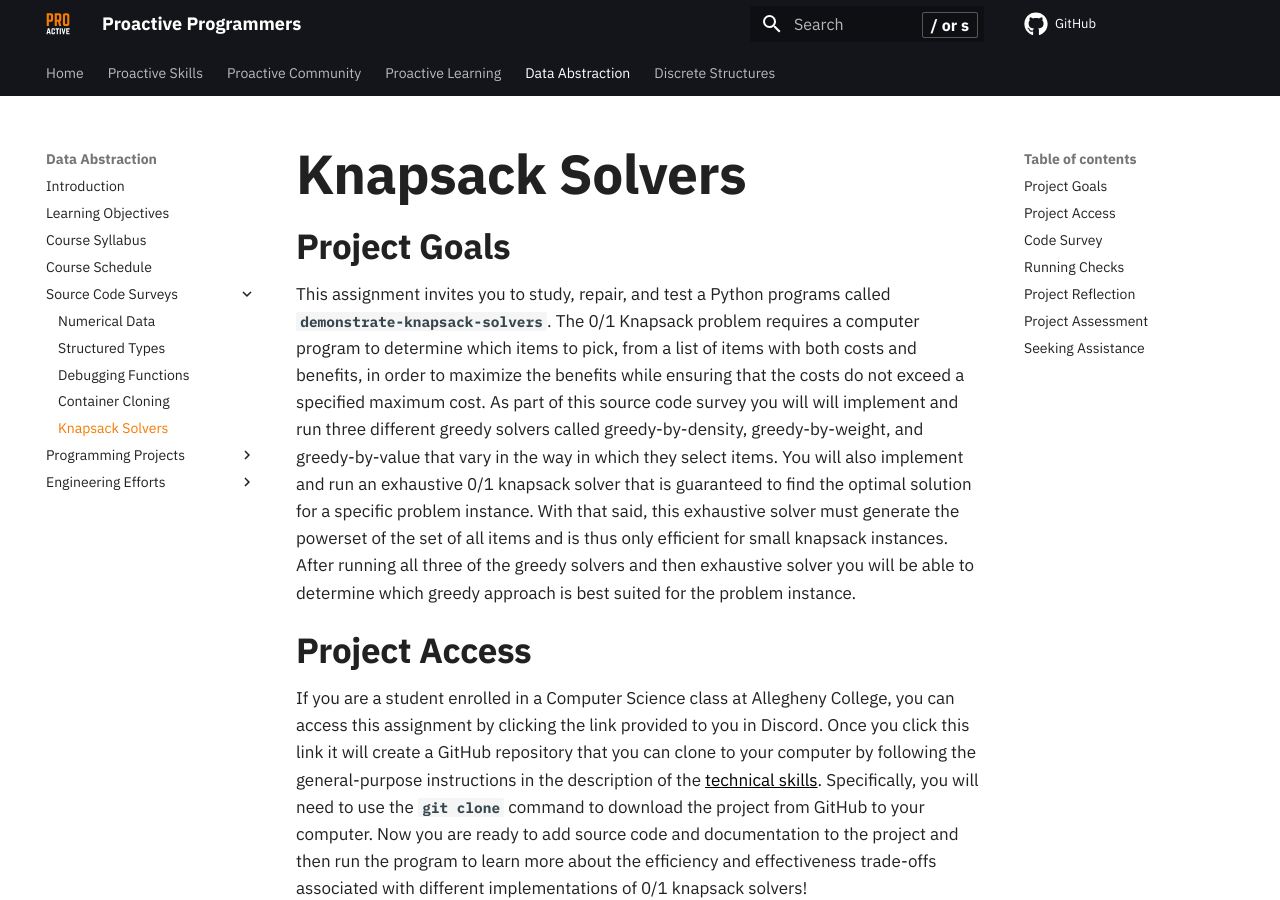
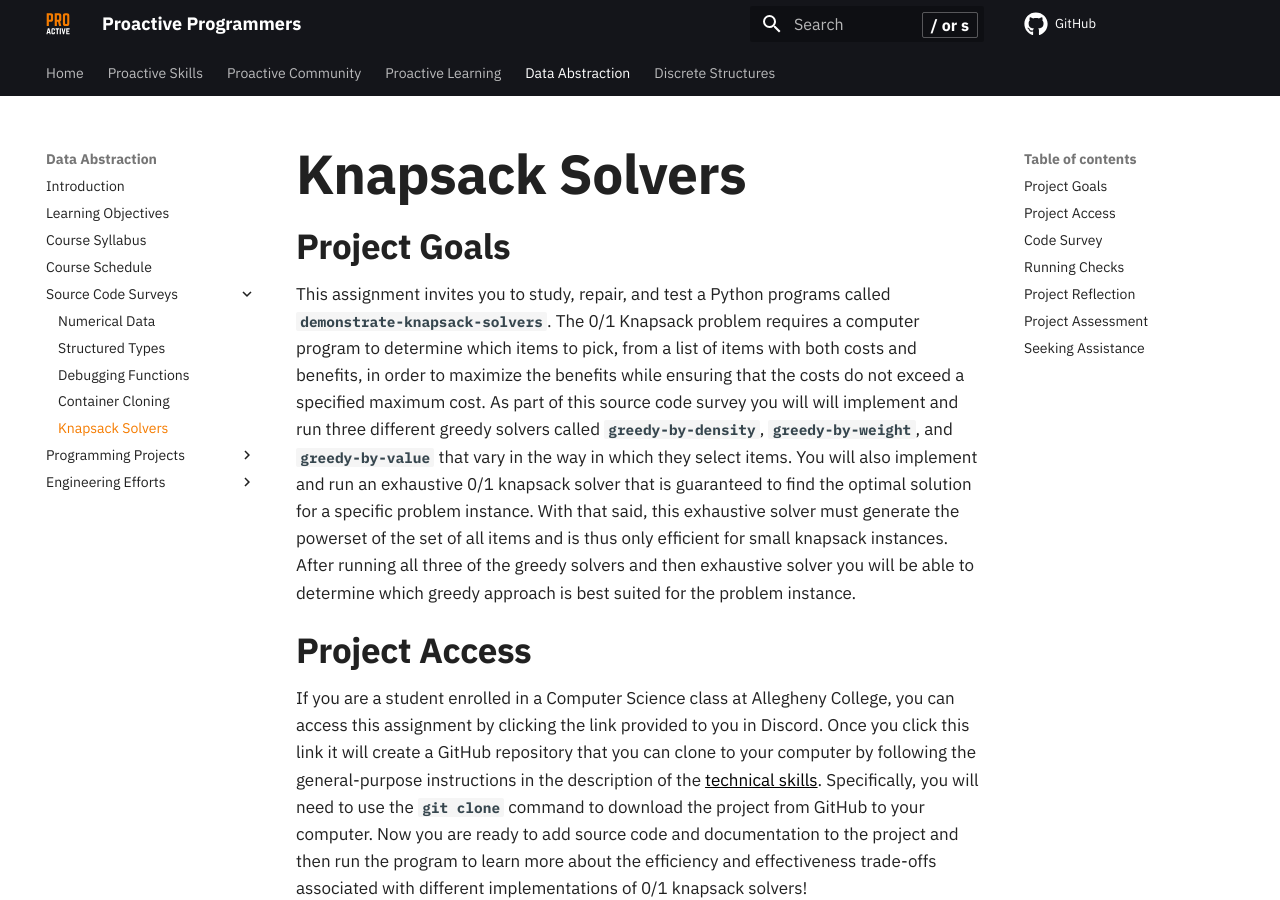
Before and after one commit to ProactiveProgrammers/www.proactiveprogrammers.com, an MkDocs documentation site: the page built from docs/data-abstraction/source-code-surveys/knapsack-solvers.md, in a window 1280 px wide and 900 px high. Built offline with MkDocs 1.6.1 and Material for MkDocs 9.7.7, drawn with Linux system fonts in a browser that asks for light colours; comment, search, counter and statistics services are not loaded; some of the changed text lies outside the part shown.

```diff
--- a/docs/data-abstraction/source-code-surveys/knapsack-solvers.md
+++ b/docs/data-abstraction/source-code-surveys/knapsack-solvers.md
@@ -7,14 +7,15 @@ This assignment invites you to study, repair, and test a Python programs called
 program to determine which items to pick, from a list of items with both costs
 and benefits, in order to maximize the benefits while ensuring that the costs do
 not exceed a specified maximum cost. As part of this source code survey you will
-will implement and run three different greedy solvers called greedy-by-density,
-greedy-by-weight, and greedy-by-value that vary in the way in which they select
-items. You will also implement and run an exhaustive 0/1 knapsack solver that is
-guaranteed to find the optimal solution for a specific problem instance. With
-that said, this exhaustive solver must generate the powerset of the set of all
-items and is thus only efficient for small knapsack instances. After running all
-three of the greedy solvers and then exhaustive solver you will be able to
-determine which greedy approach is best suited for the problem instance.
+will implement and run three different greedy solvers called
+`greedy-by-density`, `greedy-by-weight`, and `greedy-by-value` that vary in the
+way in which they select items. You will also implement and run an exhaustive
+0/1 knapsack solver that is guaranteed to find the optimal solution for a
+specific problem instance. With that said, this exhaustive solver must generate
+the powerset of the set of all items and is thus only efficient for small
+knapsack instances. After running all three of the greedy solvers and then
+exhaustive solver you will be able to determine which greedy approach is best
+suited for the problem instance.
 
 ## Project Access
 
```
Also changed, not shown: other parts of docs/data-abstraction/source-code-surveys/knapsack-solvers.md (+2 -5 lines).
